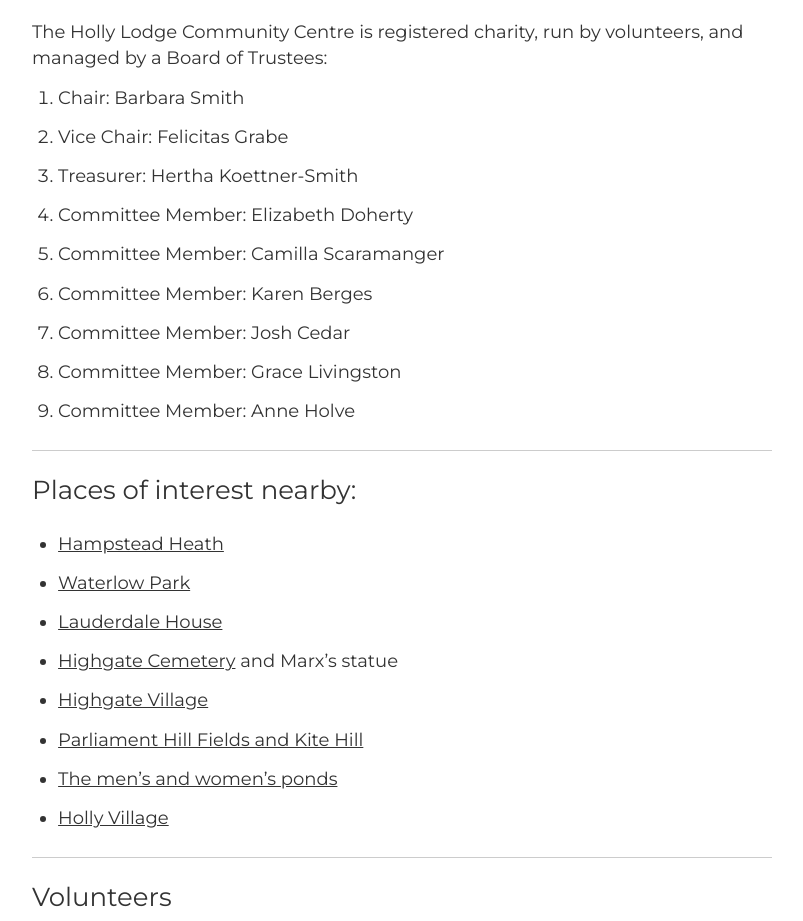
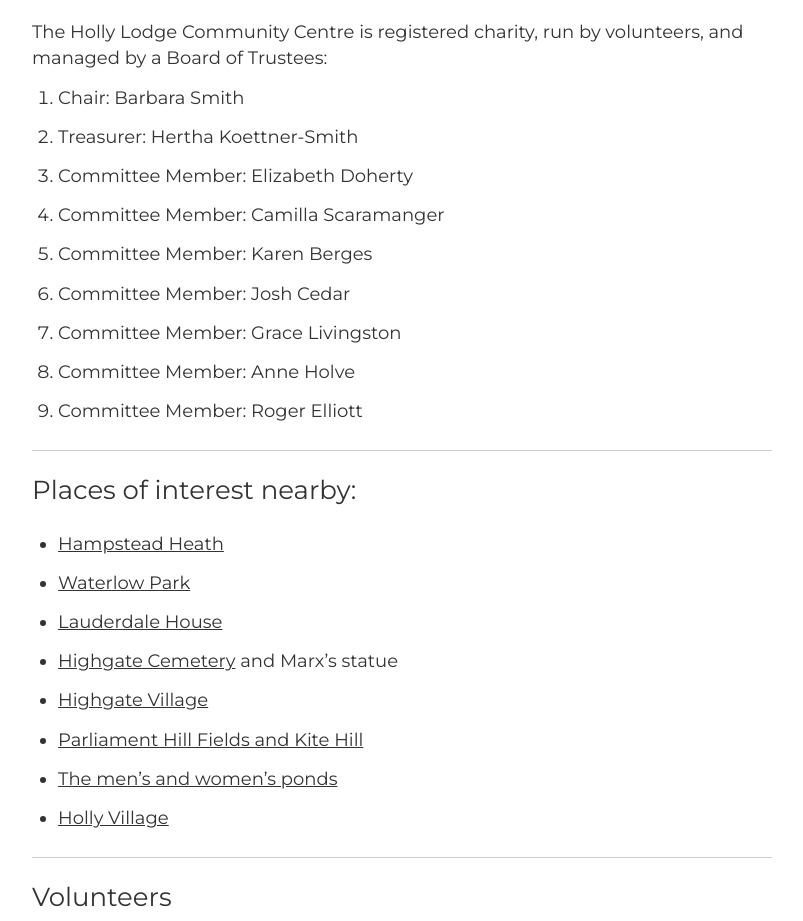
Before and after one commit to eugelogic/hlcchl-gatsby, a Gatsby site: page /about-us in a window 1280 px wide. Shown: the part 2480-3401 px from the top of the page, without its empty margins (238-1041 px from the left). Built offline with nearby package versions, Linux system fonts and the light colour scheme; Gatsby itself is replaced by a stand-in of ours.

Commit message:
Edit list of trustees

```diff
--- a/src/pages/about-us.js
+++ b/src/pages/about-us.js
@@ -39,7 +39,6 @@ const AboutUsPage = ({ data }) => (
     <p>The Holly Lodge Community Centre is registered charity, run by volunteers, and managed by a Board of Trustees:</p>
     <ol>
         <li>Chair: Barbara Smith</li>
-        <li>Vice Chair: Felicitas Grabe</li>
         <li>Treasurer: Hertha Koettner-Smith</li>
         <li>Committee Member: Elizabeth Doherty</li>
         <li>Committee Member: Camilla Scaramanger</li>
@@ -47,6 +46,7 @@ const AboutUsPage = ({ data }) => (
         <li>Committee Member: Josh Cedar</li>
         <li>Committee Member: Grace Livingston</li>
         <li>Committee Member: Anne Holve</li>
+        <li>Committee Member: Roger Elliott</li>
     </ol>
 
     <hr />
```
